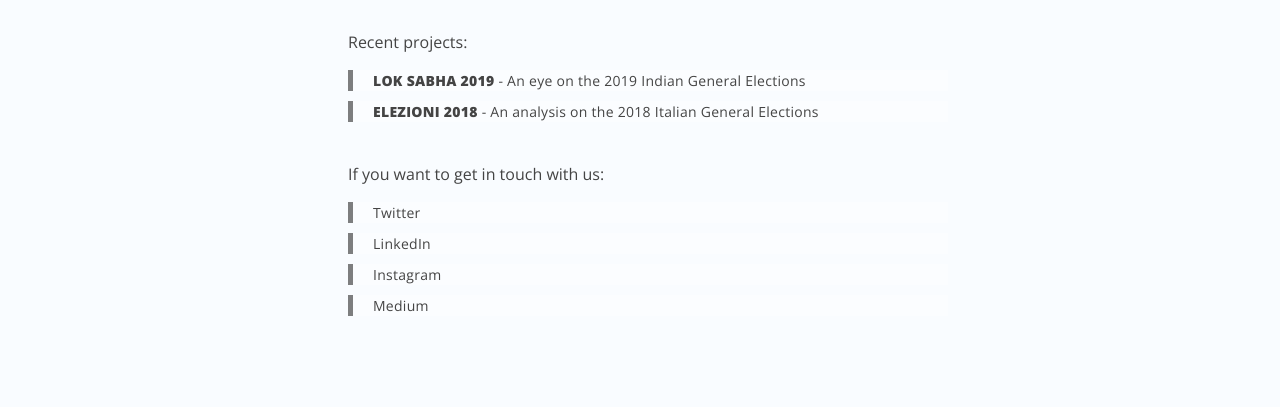
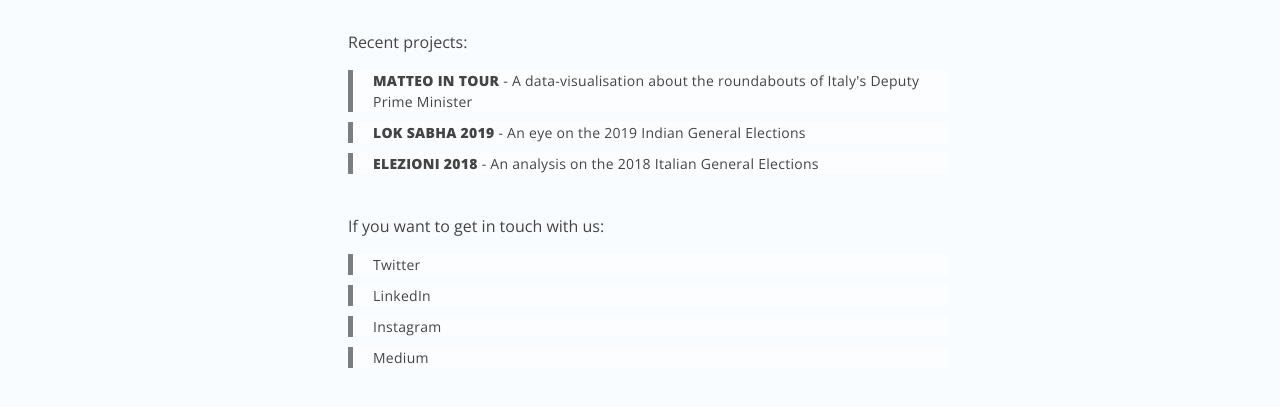
Before and after one commit to visualizenews/www, a plain HTML site: page docs/index.html in a window 1280 px wide. Shown: the part 369-776 px from the top of the page. Drawn offline with nearby package versions, Linux system fonts and the light colour scheme.

Commit message:
Update index.html

```diff
--- a/docs/index.html
+++ b/docs/index.html
@@ -118,6 +118,7 @@
             <p>Recent projects:</p>
 
             <ul>
+                <li><a href="https://matteointour.visualize.news/"><strong>Matteo in Tour</strong> - A data-visualisation about the roundabouts of Italy's Deputy Prime Minister</a></li>
                 <li><a href="https://india.visualize.news/"><strong>Lok Sabha 2019</strong> - An eye on the 2019 Indian General Elections</a></li>
                 <li><a href="https://2018.elezioni.io/"><strong>Elezioni 2018</strong> - An analysis on the 2018 Italian General Elections</a></li>
             </ul>
```
